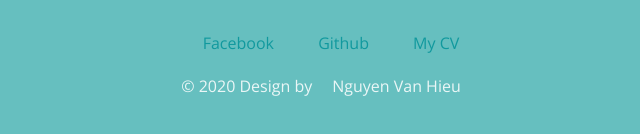
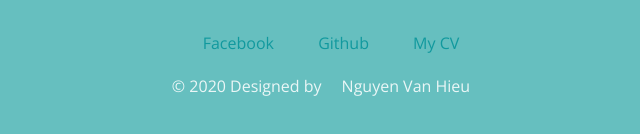
Before and after one commit to hadesdday/profile, a plain HTML site: page index.html in a window 1280 px wide. Shown: the part 2533-2667 px from the top of the page, 309-949 px from the left. Drawn offline with nearby package versions, Linux system fonts and the light colour scheme.

Commit message:
add -ed for design
up

```diff
--- a/index.html
+++ b/index.html
@@ -56,7 +56,7 @@
         <a class="footer-link" href="https://www.facebook.com/dev.webhw">Facebook</a>
         <a class="footer-link" href="https://github.com/hadesdday">Github</a>
         <a class="footer-link" href="https://hadesdday.github.io/cv/">My CV</a>
-        <p style="color: #EAF6F6;">© 2020 Design by<a href="https://github.com/hadesdday" style="color: #EAF6F6;">Nguyen Van Hieu</a></p>
+        <p style="color: #EAF6F6;">© 2020 Designed by<a href="https://github.com/hadesdday" style="color: #EAF6F6;">Nguyen Van Hieu</a></p>
     </div>
 </body>
 
```
